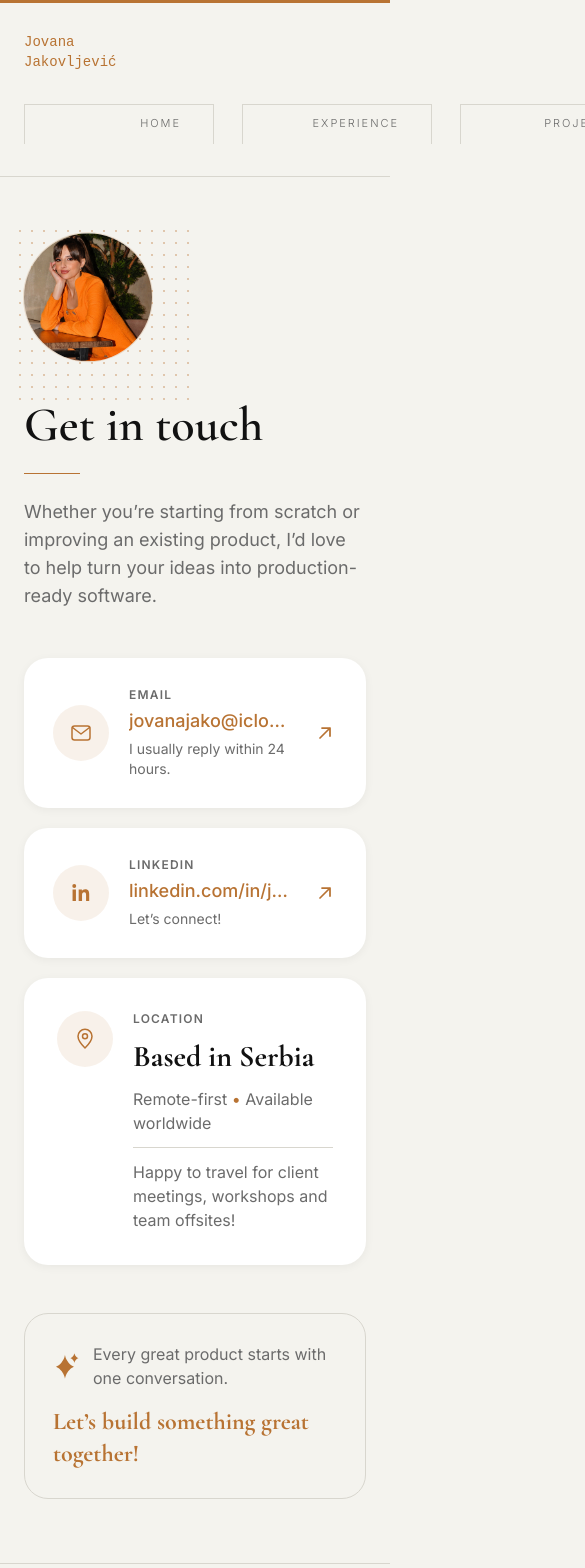
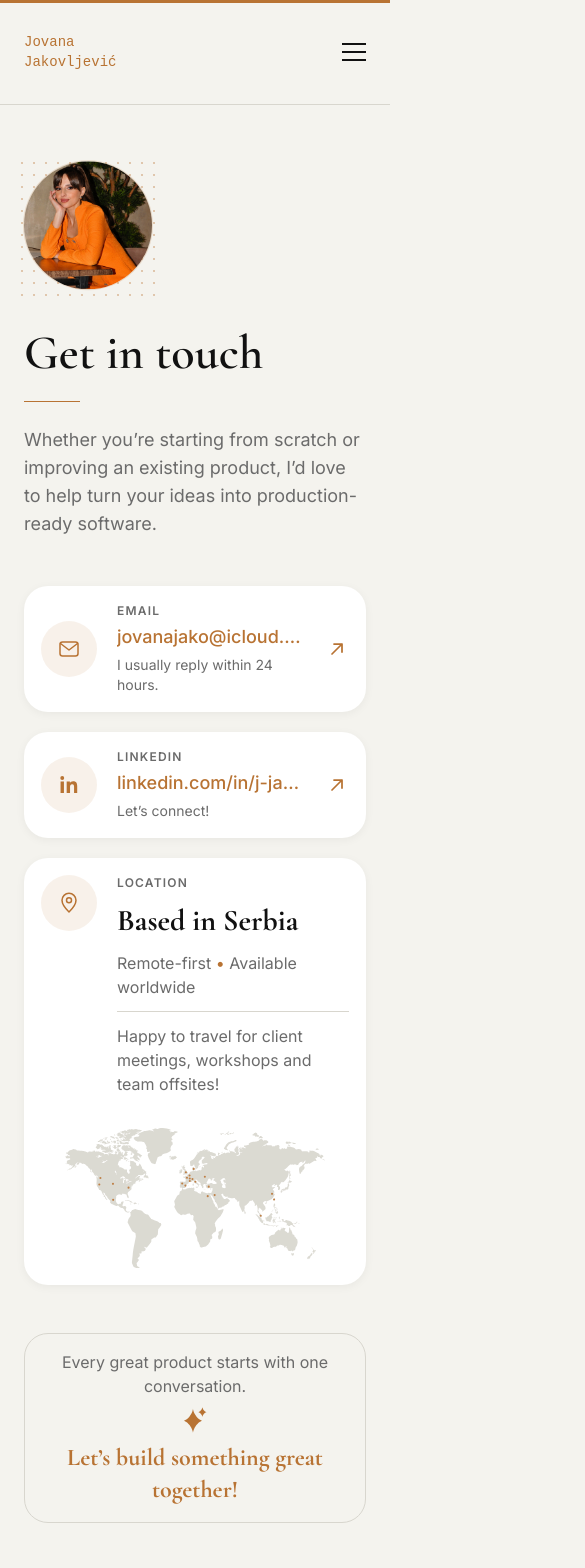
Before and after one commit to J-jakovljevic/my-site, a React (Vite) app: page /contact in a window 390 px wide. Shown: the top 1568 px of the page, 585 px wide, since content can reach past the window. Built offline with nearby package versions, Linux system fonts and the light colour scheme; a web font is replaced by a local one.

Commit message:
feat: responsive layout
- add mobile nav with hamburger menu and tap-to-replay logo animation
- fix profile image aspect ratio and center location map on mobile (Contact)
- fix Experience page text wrapping on narrow screens
- swap custom useMediaQuery hook for usehooks-ts

```diff
--- a/package.json
+++ b/package.json
@@ -21,7 +21,8 @@
     "react-dom": "18.2.0",
     "react-error-boundary": "^6.1.2",
     "react-router-dom": "^7.18.1",
-    "three": "^0.169.0"
+    "three": "^0.169.0",
+    "usehooks-ts": "^3.1.1"
   },
   "devDependencies": {
     "@tailwindcss/vite": "^4.3.2",
--- a/src/components/Nav.tsx
+++ b/src/components/Nav.tsx
@@ -1,7 +1,16 @@
-import { motion } from "framer-motion";
+import { AnimatePresence, motion } from "framer-motion";
+import { useEffect, useRef, useState } from "react";
 import { NavLink, useLocation } from "react-router-dom";
 
 import { HOME, NAV_LINKS } from "@utils/routes";
+import { useMediaQuery } from "usehooks-ts";
+
+// Total time for the letter stagger + bounce to fully play out (17 letters *
+// 0.03s stagger + 0.35s bounce), so the tap-triggered replay reverts to rest
+// only after the animation has actually finished.
+const NAME_ANIMATION_DURATION = 850;
+
+const EASE = [0.22, 1, 0.36, 1] as const;
 
 // motion() lets a react-router component (NavLink) receive framer-motion
 // props like whileHover/variants, same as a plain motion.div would.
@@ -12,6 +21,33 @@ const NAME_LINES = ["Jovana", "Jakovljević"];
 const Nav = () => {
   const location = useLocation();
 
+  const [menuOpen, setMenuOpen] = useState(false);
+  const [nameTapped, setNameTapped] = useState(false);
+
+  const tapTimeout = useRef<ReturnType<typeof setTimeout>>();
+
+  const isSmallScreen = useMediaQuery("(max-width: 1023px)");
+
+  useEffect(() => {
+    setMenuOpen(false);
+  }, [location.pathname]);
+
+  useEffect(() => {
+    return () => clearTimeout(tapTimeout.current);
+  }, []);
+
+  const handleNameTap = () => {
+    if (!isSmallScreen) return;
+
+    clearTimeout(tapTimeout.current);
+    setNameTapped(true);
+
+    tapTimeout.current = setTimeout(
+      () => setNameTapped(false),
+      NAME_ANIMATION_DURATION,
+    );
+  };
+
   return (
     <header className="sticky top-0 z-20 border-b border-edge bg-canvas/90 backdrop-blur-md">
       <div className="mx-auto flex max-w-5xl flex-wrap items-center justify-between gap-8 px-6 py-8">
@@ -20,14 +56,14 @@ const Nav = () => {
           end
           initial="rest"
           whileHover="hover"
-          // staggerChildren here orchestrates every letter span below in
-          // render order - the plain <span> per line is just for layout
-          // and doesn't reset or split the stagger sequence.
-          variants={{ rest: {}, hover: { transition: { staggerChildren: 0.03 } } }}
+          animate={nameTapped ? "hover" : "rest"}
+          onClick={handleNameTap}
+          variants={{
+            rest: {},
+            hover: { transition: { staggerChildren: 0.03 } },
+          }}
           className="font-nav-brand flex flex-col leading-snug text-accent"
         >
-          {/* Real text for screen readers/SEO; the letter spans below are
-          purely decorative and hidden from assistive tech. */}
           <span className="sr-only">Jovana Jakovljević</span>
 
           <span aria-hidden="true">
@@ -48,7 +84,7 @@ const Nav = () => {
           </span>
         </MotionNavLink>
 
-        <nav>
+        <nav className="hidden lg:block">
           <ul className="flex gap-7">
             {NAV_LINKS.map((link) => {
               const isActive =
@@ -74,7 +110,80 @@ const Nav = () => {
             })}
           </ul>
         </nav>
+
+        <button
+          type="button"
+          aria-label={menuOpen ? "Close menu" : "Open menu"}
+          aria-expanded={menuOpen}
+          onClick={() => setMenuOpen((open) => !open)}
+          className="relative h-4 w-6 shrink-0 cursor-pointer lg:hidden"
+        >
+          {/* Hamburger -> X: Constant y: "-50%" makes each bar's `top` act as
+           its center, so the two outer bars converge on the exact same point
+           as the middle bar when rotated into an X */}
+          <motion.span
+            className="absolute left-0 h-0.5 w-6 bg-ink"
+            style={{ y: "-50%" }}
+            animate={{
+              top: menuOpen ? "50%" : "0%",
+              rotate: menuOpen ? 45 : 0,
+            }}
+            transition={{ duration: 0.25, ease: EASE }}
+          />
+
+          <motion.span
+            className="absolute top-1/2 left-0 h-0.5 w-6 bg-ink"
+            style={{ y: "-50%" }}
+            animate={{ opacity: menuOpen ? 0 : 1 }}
+            transition={{ duration: 0.15 }}
+          />
+
+          <motion.span
+            className="absolute left-0 h-0.5 w-6 bg-ink"
+            style={{ y: "-50%" }}
+            animate={{
+              top: menuOpen ? "50%" : "100%",
+              rotate: menuOpen ? -45 : 0,
+            }}
+            transition={{ duration: 0.25, ease: EASE }}
+          />
+        </button>
       </div>
+
+      <AnimatePresence>
+        {menuOpen && (
+          <motion.nav
+            initial={{ height: 0, opacity: 0 }}
+            animate={{ height: "auto", opacity: 1 }}
+            exit={{ height: 0, opacity: 0 }}
+            transition={{ duration: 0.3, ease: EASE }}
+            className="overflow-hidden border-t border-edge lg:hidden"
+          >
+            <ul className="flex flex-col px-6 py-2">
+              {NAV_LINKS.map((link) => {
+                const isActive =
+                  link.to === HOME
+                    ? location.pathname === HOME
+                    : location.pathname.startsWith(link.to);
+
+                return (
+                  <li key={link.to}>
+                    <NavLink
+                      to={link.to}
+                      end={link.end}
+                      className={`block py-3 text-[11px] font-light tracking-[0.18em] uppercase transition-colors ${
+                        isActive ? "text-ink" : "text-muted hover:text-ink"
+                      }`}
+                    >
+                      {link.label}
+                    </NavLink>
+                  </li>
+                );
+              })}
+            </ul>
+          </motion.nav>
+        )}
+      </AnimatePresence>
     </header>
   );
 };
--- a/src/hooks/useHeroVisual.ts
+++ b/src/hooks/useHeroVisual.ts
@@ -1,4 +1,5 @@
-import { useEffect, useState } from "react";
+import { useState } from "react";
+import { useMediaQuery } from "usehooks-ts";
 
 // Some browsers/drivers throw instead of returning null when WebGL is
 // blocked (e.g. GPU blocklisted), so this has to be a try/catch, not just a
@@ -17,23 +18,6 @@ const isWebGLAvailable = () => {
   }
 };
 
-const useMediaQuery = (query: string) => {
-  const [matches, setMatches] = useState(
-    () => typeof window !== "undefined" && window.matchMedia(query).matches,
-  );
-
-  useEffect(() => {
-    const mql = window.matchMedia(query);
-    const handler = () => setMatches(mql.matches);
-
-    handler();
-    mql.addEventListener("change", handler);
-    return () => mql.removeEventListener("change", handler);
-  }, [query]);
-
-  return matches;
-};
-
 export const useHeroVisual = () => {
   const reducedMotion = useMediaQuery("(prefers-reduced-motion: reduce)");
   const isMobile = useMediaQuery("(max-width: 768px)");
--- a/src/pages/Experience.tsx
+++ b/src/pages/Experience.tsx
@@ -30,22 +30,24 @@ const Experience = () => {
                 </div>
 
                 <div className="flex flex-1 flex-col gap-4">
-                  <div className="flex flex-wrap items-baseline gap-x-3 gap-y-1">
-                    <span className="font-serif text-3xl font-medium text-ink">
+                  <div>
+                    <span className="mr-2 font-serif text-2xl font-medium text-ink sm:text-3xl">
                       {job.year}
                     </span>
 
                     <span className="font-serif text-2xl font-medium">
-                      -{" "}
+                      <span className="mr-2" aria-hidden="true">
+                        -
+                      </span>
                       {job.link ? (
                         <a
                           href={job.link}
                           target="_blank"
                           rel="noopener noreferrer"
-                          className="inline-flex items-baseline gap-1 text-ink underline decoration-edge underline-offset-4 transition-colors hover:text-accent hover:decoration-accent"
+                          className="text-ink underline decoration-edge underline-offset-4 transition-colors hover:text-accent hover:decoration-accent"
                         >
                           {job.company}
-                          <span aria-hidden="true" className="text-base">
+                          <span aria-hidden="true" className="ml-1 text-base">
                             ↗
                           </span>
                         </a>
--- a/src/pages/Home.tsx
+++ b/src/pages/Home.tsx
@@ -7,7 +7,7 @@ import HeroQuote from "@pages/home/HeroQuote";
 
 const Home = () => {
   return (
-    <div className="mx-auto flex max-w-5xl flex-col gap-20 px-6 pb-16">
+    <div className="mx-auto flex max-w-5xl flex-col gap-12 px-6 pb-16 md:gap-20">
       <Hero />
       <HeroQuote />
       <ExperienceStats />
--- a/src/pages/contact/BottomBanner.tsx
+++ b/src/pages/contact/BottomBanner.tsx
@@ -1,23 +1,50 @@
 import Reveal from "@components/Reveal";
 import { SparkleIcon } from "@utils/icons";
+
+const CARD_CLASSES =
+  "flex flex-col items-center gap-2 rounded-3xl border border-edge bg-transparent p-4 sm:flex-row sm:items-center sm:justify-between sm:gap-8 sm:p-8 md:gap-4 md:p-7";
+
+const sparkle = (
+  <span className="text-accent shrink-0">
+    <SparkleIcon className="h-7 w-7" />
+  </span>
+);
+
+const togetherLine = (
+  <p className="font-cormorant text-accent shrink-0 text-center text-2xl font-black">
+    Let&rsquo;s build something great together!
+  </p>
+);
+
+const ConversationLine = ({ centered }: { centered?: boolean }) => (
+  <p
+    className={`text-base text-muted lg:whitespace-nowrap ${centered ? "text-center" : ""}`}
+  >
+    Every great product starts with one conversation.
+  </p>
+);
 
 const BottomBanner = () => {
   return (
     <Reveal delay={0.2}>
-      <div className="flex flex-col items-start gap-4 rounded-3xl border border-edge bg-transparent p-7 sm:flex-row sm:items-center sm:justify-between sm:gap-8 sm:p-8">
+      {/* Below 730px: icon centered between the two lines of text */}
+      <div className={`${CARD_CLASSES} min-[730px]:hidden`}>
         <div className="flex items-center gap-3">
-          <span className="text-accent shrink-0">
-            <SparkleIcon className="h-7 w-7" />
-          </span>
-
-          <p className="text-base text-muted lg:whitespace-nowrap">
-            Every great product starts with one conversation.
-          </p>
+          <ConversationLine centered />
         </div>
 
-        <p className="font-cormorant text-accent shrink-0 text-2xl font-black">
-          Let&rsquo;s build something great together!
-        </p>
+        {sparkle}
+        {togetherLine}
+      </div>
+
+      {/* 730px and up: icon inline with the first line */}
+      <div className={`hidden ${CARD_CLASSES} min-[730px]:flex`}>
+        <div className="flex items-center gap-3">
+          {sparkle}
+          <ConversationLine />
+        </div>
+
+        {togetherLine}
       </div>
     </Reveal>
   );
--- a/src/pages/contact/ContactCard.tsx
+++ b/src/pages/contact/ContactCard.tsx
@@ -24,7 +24,7 @@ const ContactCard = ({
       target={external ? "_blank" : undefined}
       rel={external ? "noreferrer" : undefined}
       transition={{ type: "spring", duration: 0.3, bounce: 0.15 }}
-      className="group flex h-full items-center gap-5 rounded-3xl border border-transparent bg-surface p-7 shadow-soft transition-shadow duration-300 hover:shadow-accent"
+      className="group flex h-full items-center gap-5 rounded-3xl border border-transparent bg-surface p-4 md:p-7 shadow-soft transition-shadow duration-300 hover:shadow-accent"
     >
       <span className="bg-accent/10 text-accent flex h-14 w-14 shrink-0 items-center justify-center rounded-full">
         {icon}
--- a/src/pages/contact/ContactCards.tsx
+++ b/src/pages/contact/ContactCards.tsx
@@ -29,8 +29,8 @@ const ContactCards = () => {
       </Reveal>
 
       <Reveal delay={0.1} className="sm:col-span-2">
-        <div className="relative overflow-hidden rounded-3xl border border-transparent bg-surface p-8 shadow-soft transition-shadow duration-300 sm:p-10">
-          <div className="relative z-10 flex flex-col gap-8 sm:flex-row sm:items-center sm:justify-between">
+        <div className="relative overflow-hidden rounded-3xl border border-transparent bg-surface p-4 md:p-7 shadow-soft transition-shadow duration-300 sm:p-10">
+          <div className="relative z-10 flex flex-col items-center gap-8 min-[730px]:flex-row min-[730px]:items-center min-[730px]:justify-between">
             <div className="flex items-start gap-5">
               <span className="bg-accent/10 text-accent flex h-14 w-14 shrink-0 items-center justify-center rounded-full">
                 <PinIcon className="h-6 w-6" />
@@ -59,7 +59,7 @@ const ContactCards = () => {
               </div>
             </div>
 
-            <div className="hidden shrink-0 sm:flex">
+            <div className="shrink-0">
               <WorldMapDots />
             </div>
           </div>
--- a/src/pages/contact/ContactHero.tsx
+++ b/src/pages/contact/ContactHero.tsx
@@ -13,7 +13,7 @@ const ContactHero = () => {
         <div className="relative shrink-0">
           <span
             aria-hidden="true"
-            className="pointer-events-none absolute -top-4 -left-2.5 h-46 w-45"
+            className="pointer-events-none absolute -top-3 -left-2 h-36 w-35 sm:-top-4 sm:-left-2.5 sm:h-46 sm:w-45"
             style={{
               backgroundImage:
                 "radial-gradient(circle, color-mix(in srgb, var(--color-accent) 35%, transparent) 1px, transparent 0.5px)",
@@ -26,7 +26,7 @@ const ContactHero = () => {
             alt={profile.name}
             animate={reduceMotion ? undefined : { y: [0, -8, 0] }}
             transition={{ duration: 4, repeat: Infinity, ease: "easeInOut" }}
-            className="h-32 w-32 rounded-full object-cover ring-1 sm:h-40 sm:w-40"
+            className="h-32 w-32 min-w-32 rounded-full object-cover ring-1 sm:h-40 sm:w-40 sm:min-w-40"
             style={{
               boxShadow:
                 "0 0 0 1px color-mix(in srgb, var(--color-accent) 20%, transparent)",
--- a/src/pages/home/FeaturedProject.tsx
+++ b/src/pages/home/FeaturedProject.tsx
@@ -7,9 +7,9 @@ import { featuredProject } from "@data/homeData";
 const FeaturedProject = () => {
   return (
     <section>
-      <div className="grid grid-cols-1 items-center gap-16 md:grid-cols-2">
+      <div className="grid grid-cols-1 items-center gap-0 md:gap-16 md:grid-cols-2">
         <Reveal>
-          <div className="flex flex-col items-start gap-6">
+          <div className="flex flex-col items-start gap-6 ">
             <p className="text-[12px] font-semibold tracking-[0.25em] text-muted uppercase">
               {featuredProject.label}
             </p>
@@ -32,7 +32,7 @@ const FeaturedProject = () => {
         </Reveal>
 
         <Reveal delay={0.1}>
-          <div className="aspect-square w-full">
+          <div className="mx-auto aspect-square w-full max-w-sm md:mx-0 md:max-w-none">
             <LiveDataVisual />
           </div>
         </Reveal>
--- a/src/pages/home/Hero.tsx
+++ b/src/pages/home/Hero.tsx
@@ -10,8 +10,8 @@ const HeroVisual = lazy(() => import("@components/HeroVisual"));
 
 const Hero = () => {
   return (
-    <section className="relative flex min-h-[60vh] pt-45 pb-10 items-center">
-      <div className="relative grid w-full grid-cols-1 items-start gap-6 md:grid-cols-[520px_minmax(0,1fr)] md:gap-4">
+    <section className="relative flex min-h-[60vh] items-center pt-16 pb-0 sm:pt-24 sm:pb-8 md:pt-45 md:pb-10">
+      <div className="relative grid w-full grid-cols-1 items-start gap-6 md:grid-cols-[minmax(0,1fr)_minmax(0,1fr)] md:gap-4 lg:grid-cols-[520px_minmax(0,1fr)]">
         {/* Named variants ("hidden"/"show") propagate down to children that
         declare the same variant keys, so each motion.p/h1 below only needs
         its own hidden/show values - the stagger timing lives here once. */}
@@ -22,7 +22,7 @@ const Hero = () => {
             hidden: {},
             show: { transition: { staggerChildren: 0.09 } },
           }}
-          className="flex flex-col gap-8 md:ml-2"
+          className="flex flex-col items-center gap-8 text-center md:ml-2 md:items-start md:text-left"
         >
           <motion.p
             variants={{
@@ -59,7 +59,7 @@ const Hero = () => {
               hidden: { opacity: 0, y: 16 },
               show: { opacity: 1, y: 0 },
             }}
-            className="flex flex-wrap gap-4"
+            className="flex flex-wrap justify-center gap-4 md:justify-start"
           >
             <motion.div whileHover={{ scale: 1.03 }} whileTap={{ scale: 0.98 }}>
               <Link
@@ -86,7 +86,7 @@ const Hero = () => {
           initial={{ opacity: 0, scale: 0.95 }}
           animate={{ opacity: 1, scale: 1 }}
           transition={{ duration: 0.9, ease: [0.22, 1, 0.36, 1] }}
-          className="aspect-square w-full md:-mt-6 md:-ml-10"
+          className="mx-auto pt-4 md:pt-0 aspect-square w-full max-w-sm md:mx-0 md:max-w-none lg:-mt-6 lg:-ml-10"
         >
           <Suspense fallback={null}>
             <HeroVisual />
```
Also changed, not shown: 1 other file (tests, documents, lock files or other folders).
